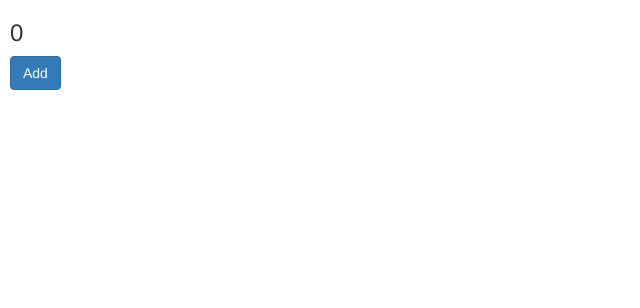
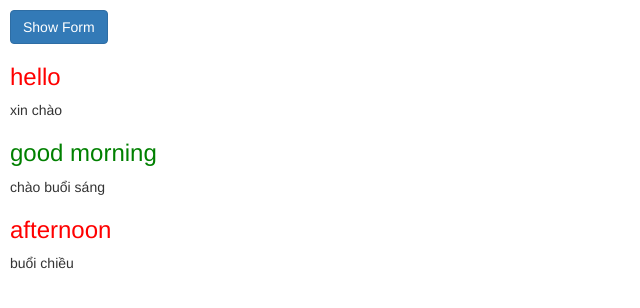
Before and after one commit to vanpho93/react1609, a React (Create React App) app: page / in a window 1280 px wide. Shown: the top 308 px of the page, without its empty margins (0-640 px from the left). Built offline with nearby package versions, Linux system fonts and the light colour scheme.

Commit message:
toggle form

```diff
--- a/src/App.js
+++ b/src/App.js
@@ -1,12 +1,12 @@
 import React, { Component } from 'react';
-// import List from './components/List';
-import Box from './components/Box';
+import List from './components/List';
+// import Box from './components/Box';
 
 class App extends Component {
   render() {
     return (
       <div>
-        <Box />
+        <List />
       </div>
     );
   }
--- a/src/components/List.js
+++ b/src/components/List.js
@@ -10,8 +10,9 @@ const words = [
 export default class List extends Component {
     constructor(props) {
         super(props);
-        this.state = { arrWords: words };
+        this.state = { arrWords: words, isShowForm: false };
         this.addWord = this.addWord.bind(this);
+        this.onShowForm = this.onShowForm.bind(this);
     }
 
     addWord() {
@@ -19,15 +20,24 @@ export default class List extends Component {
         const vn = this.refs.txtVn.value
         const isMemorized = this.refs.cbMemorized.checked;
         const word = { en, vn, isMemorized };
-        this.setState({ arrWords: this.state.arrWords.concat(word) });
+        this.setState({
+            arrWords: this.state.arrWords.concat(word),
+            isShowForm: false
+        });
         this.refs.txtEn.value = '';
         this.refs.txtVn.value = '';
         this.refs.cbMemorized.checked = false;
     }
 
+    onShowForm() {
+        this.setState({ isShowForm: true });
+    }
+
     render() {
-        const { arrWords } = this.state;
+        const { arrWords, isShowForm } = this.state;
         return (
+            <div>
+                { isShowForm ? (
                     <div>
                         <input className="form-control" placeholder="English" ref="txtEn" />
                         <br />
@@ -38,6 +48,13 @@ export default class List extends Component {
                         <button className="btn btn-primary" onClick={this.addWord}>
                             Add word
                         </button>
+                    </div>
+                    ) : (
+                        <button className="btn btn-primary" onClick={this.onShowForm}>
+                            Show Form
+                        </button>
+                    )
+                }
                 { arrWords.map(word => <Word key={word.en} {...word} />) }
             </div>
         );
--- a/src/css/style.css
+++ b/src/css/style.css
@@ -1,3 +1,3 @@
 body {
-    padding-left: 10px;
+    padding: 10px;
 }
```
Lines whose indentation alone changed are shown as unchanged.
